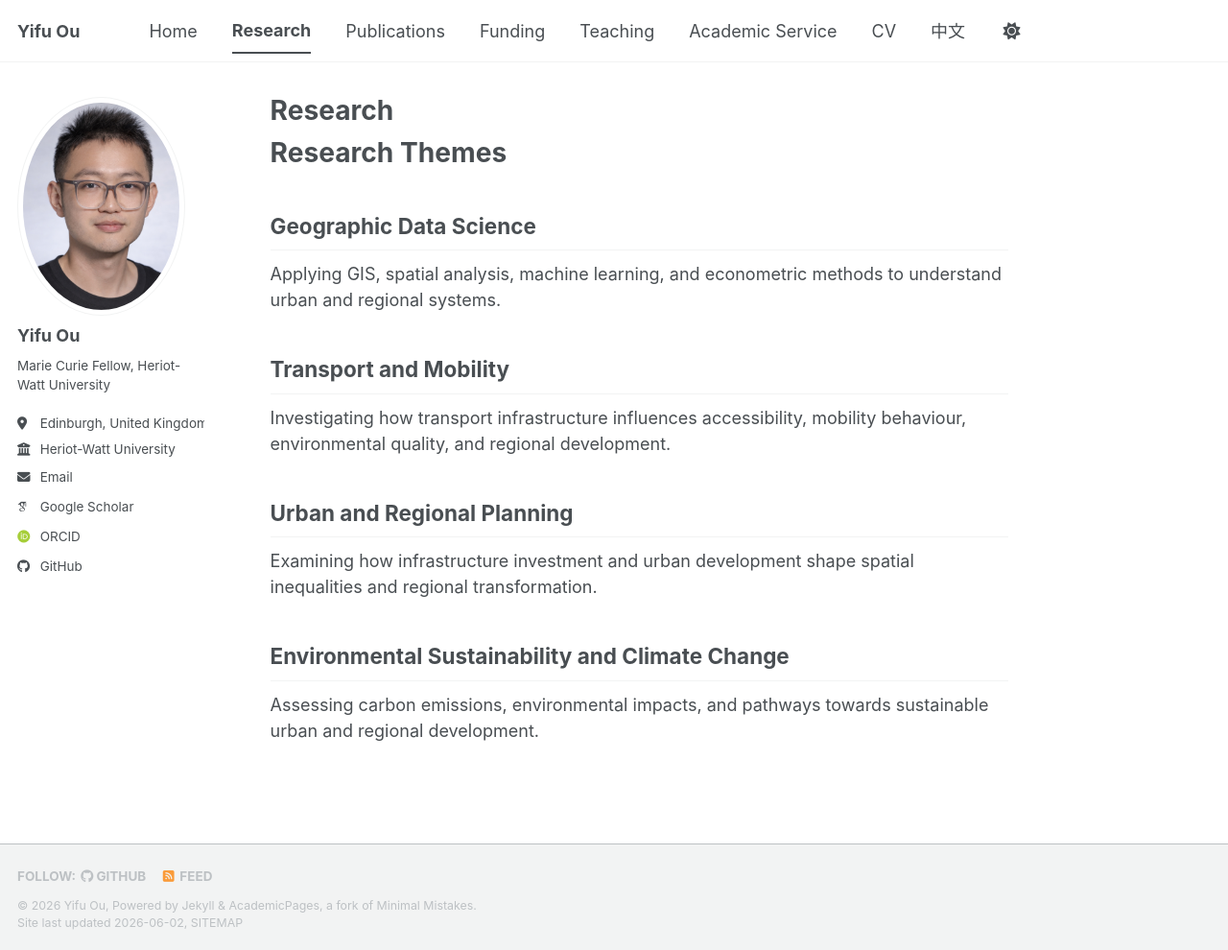
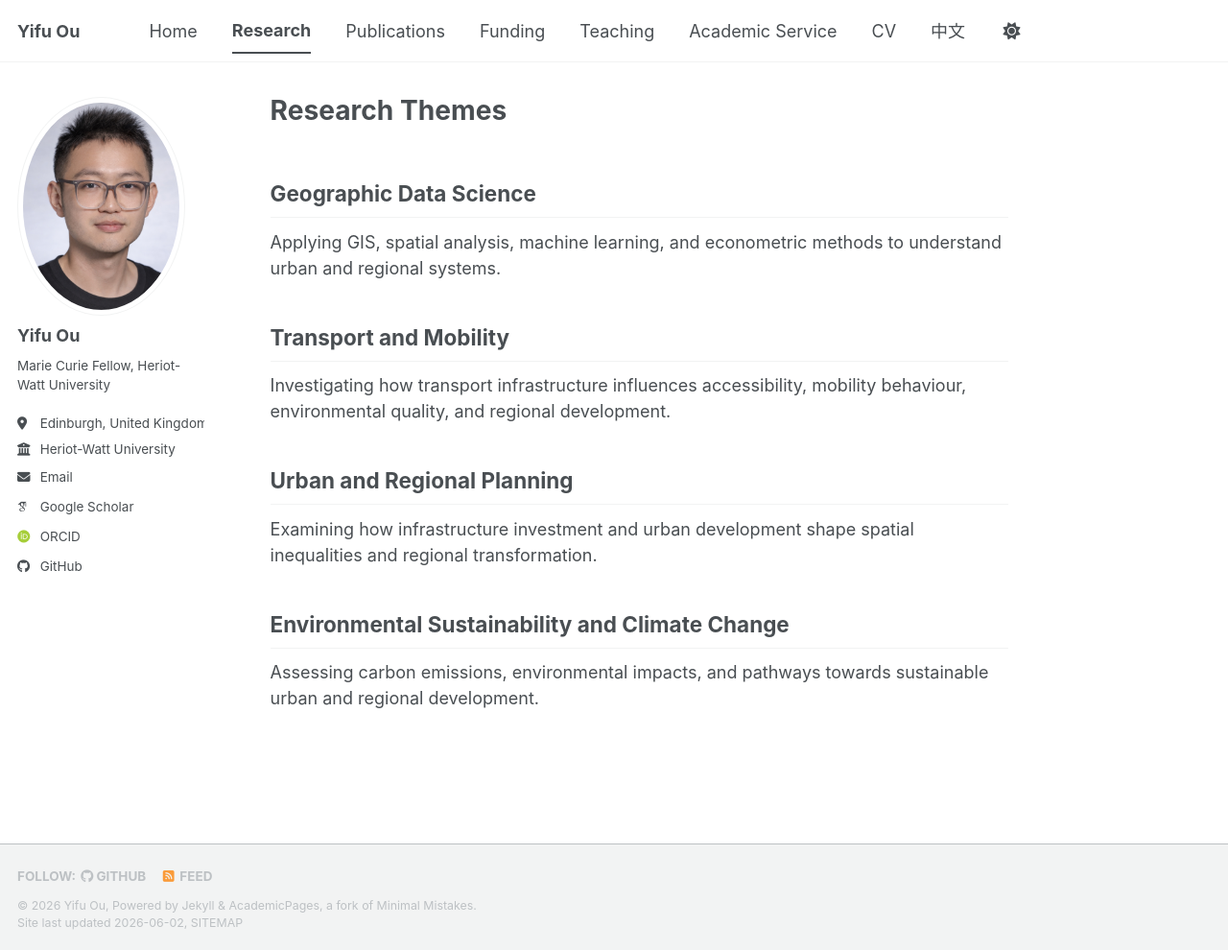
Before and after one commit to YifuOu/YifuOu.github.io, a Jekyll site: the page built from _pages/research.md, in a window 1280 px wide and 990 px high. Shown: the whole window at 96% size. Built offline with Jekyll 4.4.1, drawn with Linux system fonts in a browser that asks for light colours; some web fonts are replaced; a script bundle is joined from its source files by our own code; library files that are not in the unit come from our copies.

Commit message:
Update research.md

```diff
--- a/_pages/research.md
+++ b/_pages/research.md
@@ -1,12 +1,10 @@
 ---
 
 layout: single
-title: "Research"
+title: "Research Themes"
 permalink: /research/
 author_profile: true
 ---
-
-# Research Themes
 
 ## Geographic Data Science
 
```
